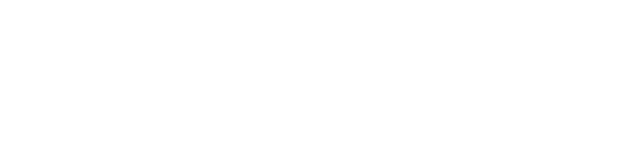
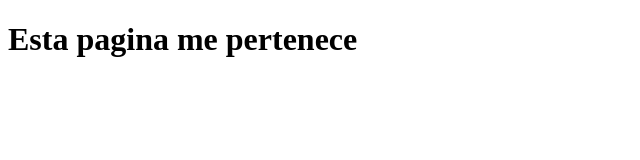
Before and after one commit to EmiLuisDo/aprendiendoGIT, a plain HTML site: page index.html in a window 1280 px wide. Shown: the whole page, without its empty margins (0-640 px from the left). Drawn offline with Linux system fonts and the light colour scheme.

Commit message:
Nuevo titulo h1

```diff
--- a/index.html
+++ b/index.html
@@ -8,5 +8,6 @@
 </head>
 <body>
     <script src="javascript.js"> </script>
+    <h1>Esta pagina me pertenece</h1>
 </body>
 </html>
```
